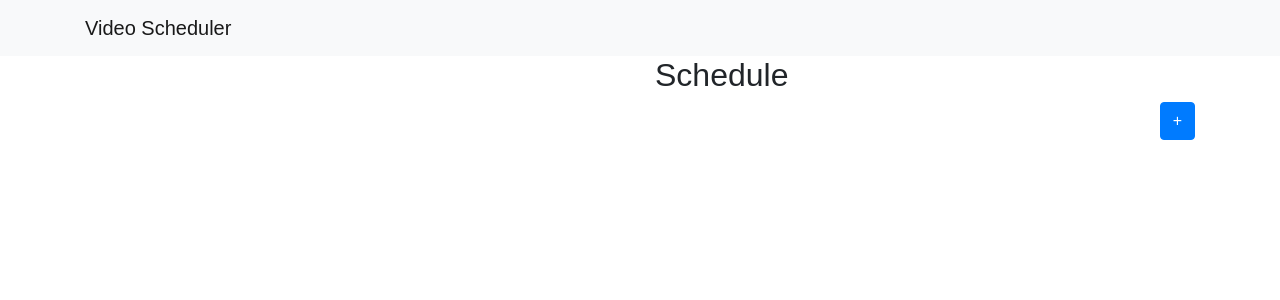
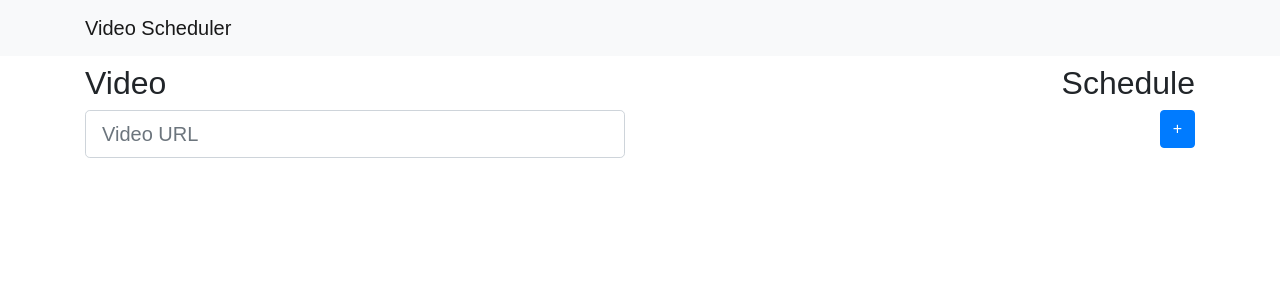
Before and after one commit to AndyBarron/video-scheduler, a React (Create React App) app: page / in a window 1280 px wide. Shown: the top 300 px of the page. Built offline with nearby package versions, Linux system fonts and the light colour scheme.

Commit message:
mostly finish UI

```diff
--- a/src/Body.jsx
+++ b/src/Body.jsx
@@ -1,6 +1,6 @@
 import React from 'react';
 import Schedule from './ScheduleConnected';
-import Video from './Video';
+import Video from './VideoConnected';
 
 export default class Body extends React.Component {
   render() {
--- a/src/Schedule.jsx
+++ b/src/Schedule.jsx
@@ -4,11 +4,12 @@ import ScheduleEntry from './ScheduleEntry';
 export default class Schedule extends React.Component {
   render() {
     return (
-      <div className={this.props.className}>
-        <h2>Schedule</h2>
+      <div className={`pt-2 ${this.props.className}`}>
+        <h2 className='text-right'>Schedule</h2>
         {
-          this.props.scheduleEntries.map(({ fresh, id, time, timing }) => (
+          this.props.scheduleEntries.map(({ fresh, id, time, timing }, i) => (
             <ScheduleEntry
+              className={i === 0 ? '' : 'mt-2'}
               fresh={fresh}
               id={id}
               key={id}
--- a/src/Video.jsx
+++ b/src/Video.jsx
@@ -2,10 +2,31 @@ import React from 'react';
 import ReactPlayer from 'react-player';
 
 export default class Video extends React.Component {
+  constructor(props) {
+    super(props);
+    this.onUrlUpdateBound = this.onUrlUpdate.bind(this);
+  }
+  onUrlUpdate(e) {
+    this.props.onChangeUrl(e.target.value);
+  }
   render() {
     return (
-      <div className={this.props.className}>
-        <ReactPlayer />
+      <div className={`pt-2 ${this.props.className}`}>
+        <h2>Video</h2>
+        <input
+          className='form-control form-control-lg'
+          type='text'
+          placeholder='Video URL'
+          onChange={this.onUrlUpdateBound}
+          value={this.props.url}
+        />
+        <div className='mt-2'>
+          {
+            ReactPlayer.canPlay(this.props.url) ?
+              <ReactPlayer url={this.props.url} width='100%' /> :
+              null
+          }
+        </div>
       </div>
     );
   }
--- /dev/null
+++ b/src/VideoConnected.js
@@ -0,0 +1,21 @@
+import { connect } from 'react-redux';
+import Video from './Video';
+
+const mapStateToProps = (state) => {
+  return {
+    url: state.videoUrl,
+  };
+};
+
+const mapDispatchToProps = (dispatch) => {
+  return {
+    onChangeUrl: (url) => {
+      dispatch({
+        payload: { url },
+        type: 'SET_VIDEO_URL',
+      });
+    },
+  };
+};
+
+export default connect(mapStateToProps, mapDispatchToProps)(Video);
--- a/src/utils.js
+++ b/src/utils.js
@@ -20,13 +20,13 @@ export const timeFromTimeString = (s) => {
   }
   input = input.slice(0, -2);
   const parts = input.split(':');
-  if (!(2 <= parts.length && parts.length <= 3)) {
+  if (!(1 <= parts.length && parts.length <= 3)) {
     return null;
   }
   if (!parts.every((part) => REGEX_POSITIVE_INTEGER.test(part))) {
     return null;
   }
-  const [hours, minutes, seconds = 0] = parts.map((part) => Number(part));
+  const [hours, minutes = 0, seconds = 0] = parts.map((part) => Number(part));
   if (!(inRange(hours, 1, 12) && inRange(minutes, 0, 59) && inRange(seconds, 0, 59))) {
     return null;
   }
```
